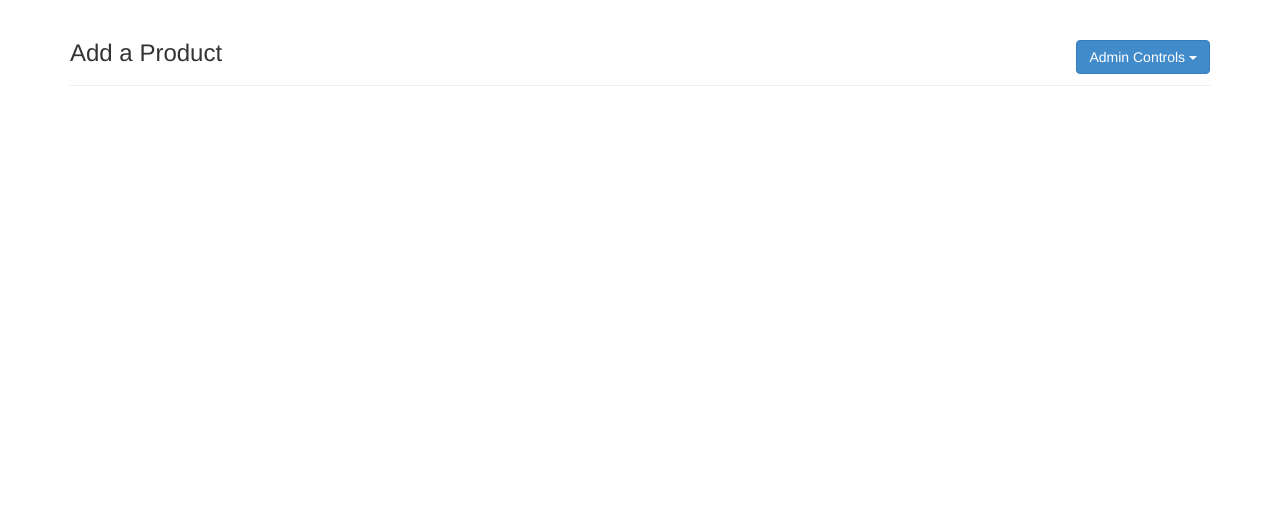
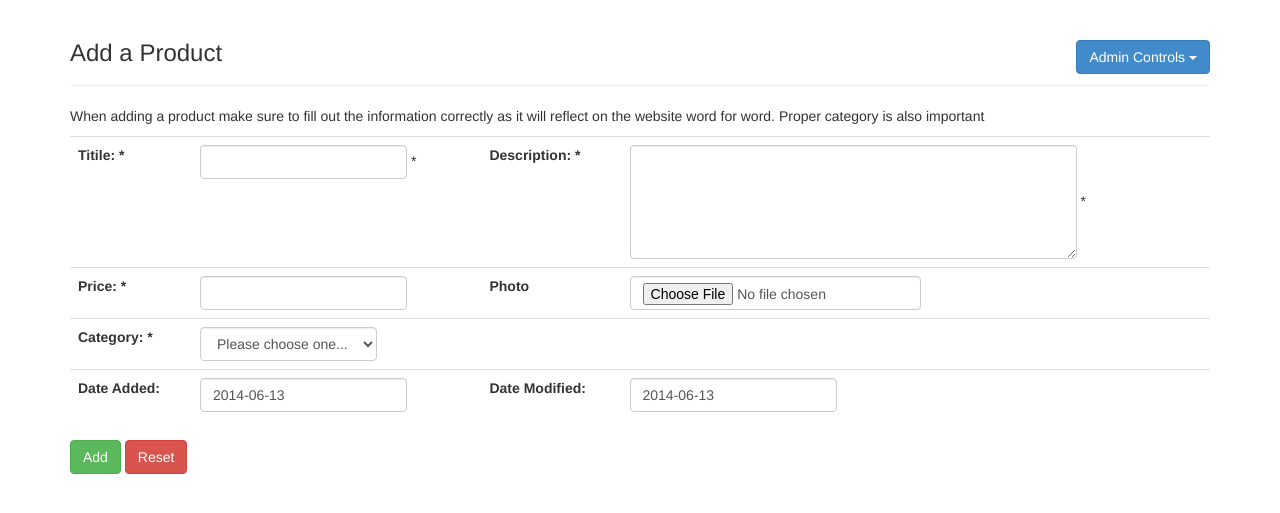
Before and after one commit to Sacamano604/Ordering-System, a PHP site: page /add-products.php in a window 1280 px wide. Shown: the top 513 px of the page. Run offline with PHP 8.4, Linux system fonts and the light colour scheme; some libraries are stand-ins or nearby versions.

Commit message:
Adding products finished
Resize, file validation, and adding products to DB added…

```diff
--- a/admin/add-products.php
+++ b/admin/add-products.php
@@ -34,13 +34,114 @@
       </ul>
   </div>
   <h3>Add a Product</h3>
-  </div>
+</div>
+<p>When adding a product make sure to fill out the information correctly as it will reflect on the website word for word. Proper category is also important</p>
 
 
+<?php
+if (isset($_POST['add'])) { // if the POSTED VALUE of the name ADD "is set" then...
+  include('../inc/resize.php');
+// Make sure you have a writeable folder called products and make it writeable (CHMOD 777)
+  $uploadFolder = "../products/";
+// "uploadme" is the reference value of the form field.
+// "name" is the original path of the file.
+  $uploadFile = basename($_FILES['uploadme']['name']);
+// Make a complete path to your folder on the server
+  $uploadPath = $uploadFolder . $uploadFile;
+// Validate Parameters
+  include('../inc/validate-upload.php');
+//If everything is verified we try to upload it
+  move_uploaded_file($_FILES['uploadme']['tmp_name'], $uploadPath);
+// On submit, the file is actually uploaded to a "temporary" location on your server
+// This PHP function moves the file from the "temporary" location to your desired location on the server
+  if (!file_exists($uploadPath)) {
+  echo "<h3>Sorry, there was a problem uploading your file OR it doesn't exist.</h3>";
+  echo "<p>Check if folder <strong>$uploadFolder</strong> is CHMOD 777</p>";
+  echo "<p><a href=\"#\" onclick=\"history.back(); return false;\">< Please try again</a></p>";
+  exit;
+}
+?>
+<?php
+  $title = $_POST['title'];
+  $description = $_POST['description'];
+  $price = $_POST['price'];
+  $photo = $uploadFile;
+  $dateAdded = $_POST['dateAdded'];
+  $dateModified = $_POST['dateModified'];
+  $category = $_POST['category'];
 
-
-
-
+  $sql = "INSERT INTO products (title, description, price, photo, dateAdded, dateModified, category) VALUES ('$title', '$description', '$price', '$photo', '$dateAdded','$dateModified', '$category')";
+  $result = mysql_query($sql);
+?>
+<h3>Thank you! Product added...</h3>
+<table class="table">
+  <tr>
+    <td><strong>Title: </strong></td>
+    <td><?php echo $title; ?></td>
+    <td><strong>Description:</strong></td>
+    <td><?php echo $description; ?></td>
+  </tr>
+  <tr>
+    <td><strong>Price</strong></td>
+    <td><?php echo $price; ?></td>
+    <td><strong>Photo</strong></td>
+    <td><?php echo $photo; ?></td>
+  </tr>
+  <tr>
+    <td><strong>Date Added:</strong></td>
+    <td><?php echo $dateAdded; ?></td>
+    <td><strong>Date Modified:</strong></td>
+    <td><?php echo $dateModified; ?></td>
+  </tr>
+   <tr>
+    <td><strong>Category</strong></td>
+    <td><?php echo $category; ?></td>
+    <td></td>
+    <td></td>
+  </tr>
+ </table>
+<?php } else {
+$dateAdded = date('Y-m-d');
+$dateModified = date('Y-m-d');
+?>
+<form enctype="multipart/form-data" action="<?php echo $_SERVER['PHP_SELF']; ?>" method="post" class="form-inline">
+  <table class="table">
+    <tr>
+      <td><strong>Titile: *</strong></td>
+      <td><input name="title" type="text" value="" maxlength="128" class="form-control"/> * </td>
+      <td><strong>Description: * </strong></td>
+      <td><textarea name="description" cols="50" rows="5"  class="form-control"></textarea> * </td>
+    </tr>
+    <tr>
+      <td><strong>Price: * </strong></td>
+      <td><input name="price" type="text" value="" maxlength="128" class="form-control"/></td>
+      <td><strong>Photo</strong></td>
+      <td><input name="uploadme" type="file" value="" maxlength="10" class="form-control"/></td>
+    </tr>
+    <tr>
+      <td><strong>Category: * </strong></td>
+      <td><select name="category" id="category" class="form-control">
+          <option value="-" selected="selected">Please choose one...</option>
+          <option value="red">Red Berry</option>
+          <option value="white">White Better</option>
+          <option value="blue">Blue Berry</option>
+          <option value="misc">Miscellaneous Berry</option>
+    </select>
+      </td>
+      <td></td>
+      <td></td>
+    </tr>
+    <tr>
+      <td><strong>Date Added:</strong></td>
+      <td><input name="dateAdded" type="text" value="<?php echo $dateAdded; ?>" maxlength="128" class="form-control"/></td>
+      <td><strong>Date Modified:</strong></td>
+      <td><input name="dateModified" type="text" value="<?php echo $dateAdded; ?>" maxlength="128"  class="form-control"/></td>
+    </tr>
+  </table>
+  <button type="submit" class="btn btn-success" name="add" id="add" value="add">Add</button>
+  <button type="reset" class="btn btn-danger" name="Reset" value="Reset">Reset</button>
+</form>
+<?php } ?>
 
 
 
```
Also changed, not shown: inc/resize.php (+14 -14 lines), inc/validate-upload.php (added, +21 -0 lines), README.md, products/blackberry.jpg (added), products/boysenberry.jpg (added), products/large/blackberry.jpg (added), products/large/boysenberry.jpg (added), products/small/blackberry.jpg (added), products/small/boysenberry.jpg (added).
